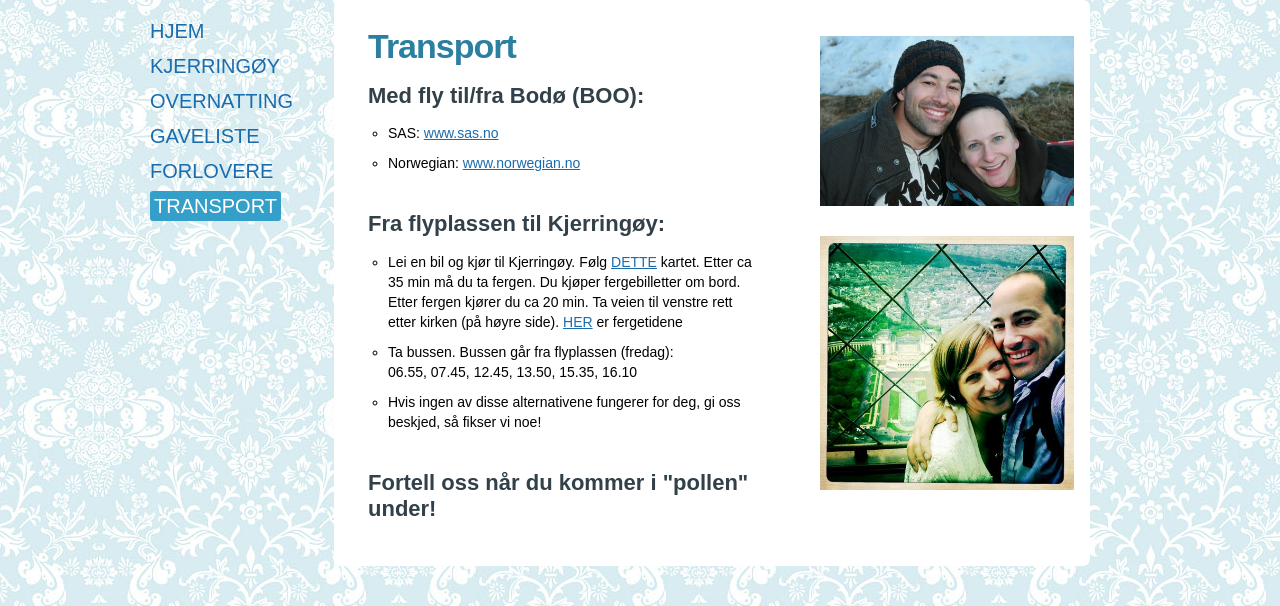
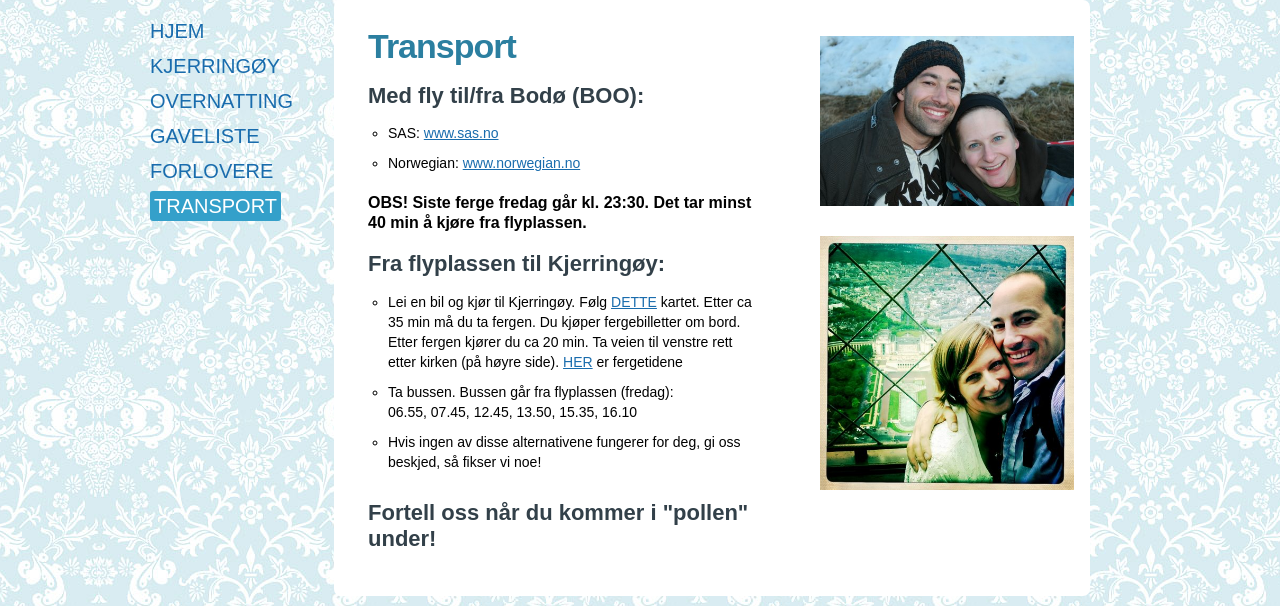
Before and after one commit to rasmusgraver/SiljeNico, a PHP site: page /transport.php?lang=nb in a window 1280 px wide. Shown: the part 140-746 px from the top of the page. Run offline with PHP 8.4, Linux system fonts and the light colour scheme.

Commit message:
Important about last ferry friday

```diff
--- a/css/style.css
+++ b/css/style.css
@@ -178,7 +178,7 @@ header ul {
 }
 ul {
   padding-top: 10px;
-  padding-bottom: 20px;
+  padding-bottom: 10px;
 }
 .main ul li {
   list-style: circle;
--- a/transport_en.php
+++ b/transport_en.php
@@ -6,6 +6,8 @@
     <li>SAS: <a href="http://www.sas.no" target="_blank" >www.sas.no</a></li>
     <li>Norwegian: <a href="http://www.norwegian.no" target="_blank" >www.norwegian.no</a></li>
 </ul>
+
+<p><b>NOTE! Last ferry on Friday leaves at 11:30pm. The ferry is minimum 40 min drive from the airport.</b></p>
 
 <h3>From the airport to Kjerringøy:</h3>
 <ul>
--- a/transport_nb.php
+++ b/transport_nb.php
@@ -6,6 +6,8 @@
     <li>SAS: <a href="http://www.sas.no" target="_blank" >www.sas.no</a></li>
     <li>Norwegian: <a href="http://www.norwegian.no" target="_blank" >www.norwegian.no</a></li>
 </ul>
+
+<p><b>OBS! Siste ferge fredag går kl. 23:30. Det tar minst 40 min å kjøre fra flyplassen.</b></p>
 
 <h3>Fra flyplassen til Kjerringøy:</h3>
 <ul>
```
